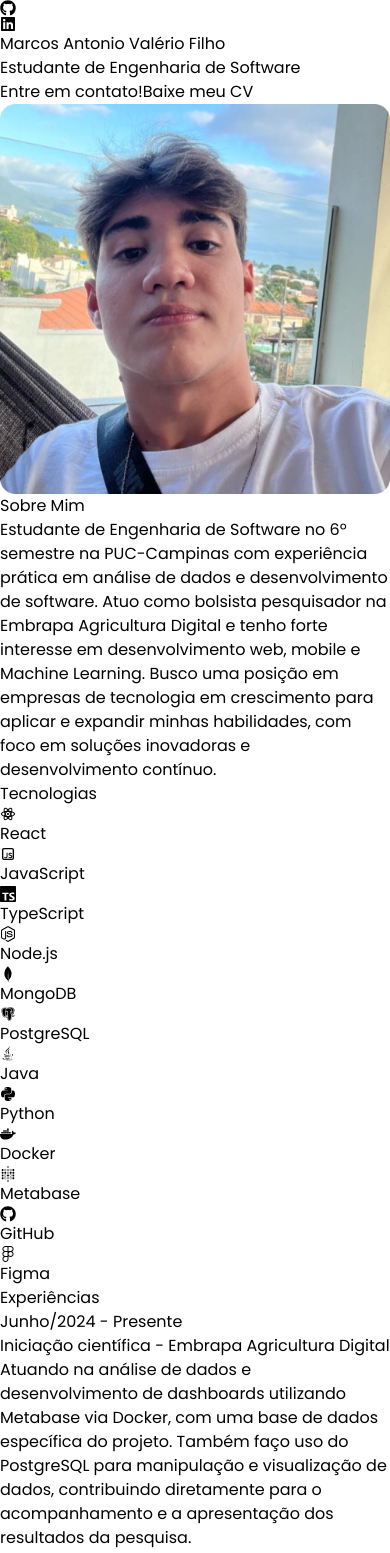
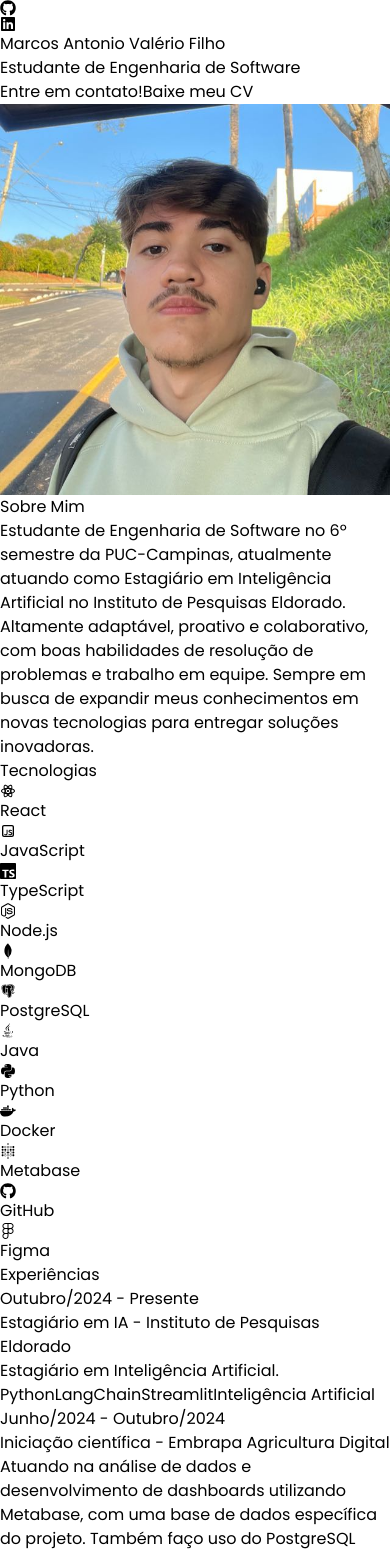
Before and after one commit to marcosvaleriofilho/portfolio-marcos, a React (Vite) app: page / in a window 390 px wide. Shown: the top 1553 px of the page. Built offline with nearby package versions, Linux system fonts and the light colour scheme.

Commit message:
feat: curriculum and style changes

```diff
--- a/src/App.jsx
+++ b/src/App.jsx
@@ -11,7 +11,7 @@ const App = () => {
     <div className="overflow-x-hidden text-neutral-300 antialised selection:bg-cyan-300 selection:text-cyab=900">
       <div className="fixed top-0 -z-10 h-full w-full">
 
-      <div class="absolute top-0 z-[-2] h-screen w-screen bg-neutral-900 bg-[radial-gradient(ellipse_80%_80%_at_50%_-20%,rgba(50,50,150,0.5),rgba(10,10,20,0.8))]"></div>
+      <div className="absolute top-0 z-[-2] h-screen w-screen bg-neutral-900 bg-[radial-gradient(ellipse_80%_80%_at_50%_-20%,rgba(100,50,150,0.6),rgba(30,30,60,0.9))]"></div>
 
       </div>
 
--- a/src/components/About.jsx
+++ b/src/components/About.jsx
@@ -5,14 +5,13 @@ const About = () => {
     <div className="border-b-4 border-neutral-700 border-opacity-5 pb-4">
       <motion.h2 initial={{y: -50, opacity: 0}} animate={{y:0, opacity:1}} transition={{duration: 1, delay: 1}}  className="my-10 text-center text-4xl">
         Sobre
-        <span className="text-neutral-300 text-opacity-20"> Mim</span>
-      </motion.h2>
+        <span className="text-purple-300"> Mim</span>
+        </motion.h2>
       <div className="flex flex-wrap items-center justify-center">
         <motion.div  whileInView={{opacity: 1, y: 0,}} initial={{opacity: 0, y: 100}} transition={{duration: 1, delay: 1}} className='w-full'>
           <div className='flex items-center justify-center'>
             <p className='max-w-6xl text-center my-10 mb-20'>
-            Estudante de Engenharia de Software no 6º semestre na PUC-Campinas com experiência prática em análise de dados e desenvolvimento de software. Atuo como bolsista pesquisador na Embrapa Agricultura Digital e tenho forte interesse em desenvolvimento web, mobile e Machine Learning. Busco uma posição em empresas de tecnologia em crescimento para aplicar e expandir minhas habilidades, com foco em soluções inovadoras e desenvolvimento contínuo.
-            </p>
+            Estudante de Engenharia de Software no 6º semestre da PUC-Campinas, atualmente atuando como Estagiário em Inteligência Artificial no Instituto de Pesquisas Eldorado. Altamente adaptável, proativo e colaborativo, com boas habilidades de resolução de problemas e trabalho em equipe. Sempre em busca de expandir meus conhecimentos em novas tecnologias para entregar soluções inovadoras.            </p>
           </div>
         </motion.div>
       </div>
--- a/src/components/Experience.jsx
+++ b/src/components/Experience.jsx
@@ -1,5 +1,5 @@
 import { EXPERIENCES } from "../constants";
-import {motion} from "framer-motion"
+import {motion} from "framer-motion";
 
 const Experience = () => {
   return (
@@ -8,20 +8,26 @@ const Experience = () => {
             <div>
                 {EXPERIENCES.map((experience,index) => (
                     <div key={index} className="items-center py-8 mb-8 flex flex-wrap lg:justify-center">
-                        <motion.div whileInView={{opacity: 1, x: 0,}} initial={{opacity: 0, x: -100}} transition={{duration: 1, delay: .5}} className="w-full lg:w-1/4">
+                        <motion.div whileInView={{opacity: 1, x: 0}} initial={{opacity: 0, x: -100}} transition={{duration: 1, delay: .5}} className="w-full lg:w-1/4">
                             <p className="mb-2 text-md font-semibold text-neutral-100">{experience.year}</p>
                         </motion.div>
-                        <motion.div whileInView={{opacity: 1, x: 0,}} initial={{opacity: 0, x: 100}} transition={{duration: 1, delay: .5}} className="w-full max-w-xl lg:w-3/4">
+                        <motion.div whileInView={{opacity: 1, x: 0}} initial={{opacity: 0, x: 100}} transition={{duration: 1, delay: .5}} className="w-full max-w-xl lg:w-3/4">
                             <h6 className="mb-2 text-neutral-100 font-semibold">
                                 {experience.role} -{" "}
-                                <span className="text-md text-green-600">
+                                <span
+                                    className={`text-md ${
+                                        experience.company === "Instituto de Pesquisas Eldorado"
+                                        ? "text-orange-600" // Cor laranja para Eldorado
+                                        : "text-green-600"  // Cor verde para outras empresas
+                                    }`}
+                                >
                                     {experience.company}
                                 </span>
                             </h6>
                             <p className="mb-4 text-neutral-500">{experience.description}</p>
-                            {experience.technologies.map((tech,index) =>(
+                            {experience.technologies.map((tech, index) => (
                                 <span key={index} className="text-sm font-medium mr-2 rounded bg-neutral-800 bg-opacity-25 px-2 py-1">{tech}</span>
-                            ) )}
+                            ))}
                         </motion.div>
                     </div>
                 ))}
@@ -30,4 +36,4 @@ const Experience = () => {
   );
 };
 
-export default Experience
+export default Experience;
--- a/src/components/Hero.jsx
+++ b/src/components/Hero.jsx
@@ -1,6 +1,6 @@
 import profilePic from '../assets/marcos.png';
 import cvFile from '../assets/[PT-BR]CVMarcosValerio-2.pdf';
-import {motion} from "framer-motion";
+import { motion } from "framer-motion";
 
 const Hero = () => {
   const scrollToContact = () => {
@@ -11,11 +11,11 @@ const Hero = () => {
   };
 
   const container = (delay) => ({
-    hidden: {x: -100, opacity:0},
+    hidden: { x: -100, opacity: 0 },
     visible: {
       x: 0,
       opacity: 1,
-      transition: {duration: 0.5, delay: delay}
+      transition: { duration: 0.5, delay: delay }
     }
   })
 
@@ -32,9 +32,9 @@ const Hero = () => {
             </motion.span>
             <div className="flex flex-col lg:flex-row items-center lg:items-start">
               <motion.button
-              variants={container(1)} initial="hidden" animate="visible"
+                variants={container(1)} initial="hidden" animate="visible"
                 onClick={scrollToContact}
-                className="border-4 border-neutral-300 border-opacity-5 text-white font-bold py-3 px-4 rounded hover:bg-blue-900 hover:bg-opacity-50 hover:text-white transition-colors duration-300 mr-4"
+                className="border-4 border-purple-300 border-opacity-5 text-white font-bold py-3 px-4 rounded hover:bg-blue-900 hover:bg-opacity-50 hover:text-white transition-colors duration-300 mr-4"
               >
                 Entre em contato!
               </motion.button>
@@ -42,7 +42,7 @@ const Hero = () => {
                 variants={container(1)} initial="hidden" animate="visible"
                 href={cvFile}
                 download="[PT-BR]CVMarcosValerio-2.pdf"
-                className="my-8 mt-4 lg:mt-0 text-white font-semibold bg-opacity-5 py-4 px-4 rounded bg-neutral-300 hover:bg-blue-900 hover:bg-opacity-50"
+                className="my-8 mt-4 lg:mt-0 text-white font-semibold bg-opacity-5 py-4 px-4 rounded bg-purple-300 hover:bg-blue-900 hover:bg-opacity-50"
               >
                 Baixe meu CV
               </motion.a>
@@ -51,8 +51,14 @@ const Hero = () => {
         </div>
         <div className='w-full lg:w-1/2 lg:p-8'>
           <div className='flex justify-center'>
-            <motion.img initial={{x: 100, opacity: 0}} animate={{x:0, opacity:1}} transition={{duration: 1, delay: 1.2}}
-            src={profilePic} alt='Marcos Filho'/>
+            <motion.img
+              initial={{ x: 100, opacity: 0 }}
+              animate={{ x: 0, opacity: 1 }}
+              transition={{ duration: 1, delay: 1.2 }}
+              src={profilePic}
+              alt='Marcos Filho'
+              className='w-80 h-80 lg:w-96 lg:h-96 max-w-full max-h-full' // Tamanho intermediário
+            />
           </div>
         </div>
       </div>
--- a/src/components/Technologies.jsx
+++ b/src/components/Technologies.jsx
@@ -46,7 +46,7 @@ const Technologies = () => {
           <motion.div
           whileInView={{opacity: 1, y: 0,}} initial={{opacity: 0, y: 100}} transition={{duration: 1, delay: .5}}
             key={index}
-            className={`relative flex flex-col items-center space-y-2 rounded-2xl bg-neutral-800 bg-opacity-15 p-4 overflow-hidden group`}
+            className={`relative flex flex-col items-center space-y-2 rounded-2xl bg-neutral-900 bg-opacity-15 p-4 overflow-hidden group`}
           >
             <div
               className={`absolute inset-0 ${tech.bgColor} opacity-0 group-hover:opacity-50 transition-opacity`}
--- a/src/constants/index.js
+++ b/src/constants/index.js
@@ -7,10 +7,17 @@ import project5 from "../assets/projects/project-5.jpg";
 
 export const EXPERIENCES = [
   {
-    year: "Junho/2024 - Presente",
+    year: "Outubro/2024 - Presente",
+    role: "Estagiário em IA",
+    company: "Instituto de Pesquisas Eldorado",
+    description: `Estagiário em Inteligência Artificial.`,
+    technologies: ["Python", "LangChain", "Streamlit","Inteligência Artificial"],
+  },
+  {
+    year: "Junho/2024 - Outubro/2024",
     role: "Iniciação científica",
     company: "Embrapa Agricultura Digital",
-    description: `Atuando na análise de dados e desenvolvimento de dashboards utilizando Metabase via Docker, com uma base de dados específica do projeto. Também faço uso do PostgreSQL para manipulação e visualização de dados, contribuindo diretamente para o acompanhamento e a apresentação dos resultados da pesquisa.`,
+    description: `Atuando na análise de dados e desenvolvimento de dashboards utilizando Metabase, com uma base de dados específica do projeto. Também faço uso do PostgreSQL para manipulação e visualização de dados, contribuindo diretamente para o acompanhamento e a apresentação dos resultados da pesquisa.`,
     technologies: ["Docker", "PostgreSQL", "Metabase", "Apache Superset"],
   },
   {
@@ -32,11 +39,11 @@ export const PROJECTS = [
     technologies: ["HTML", "TailwindCSS", "React", "GitHub", "Vercel", ],
   },
   {
-    title: "SportIn",
+    title: "TravelTab",
     image: project2,
     description:
-      "Um projeto ainda em desenvolvimento sobre uma plataforma para gerar conexões de atletas do mundo inteiro. Ideia inspirada a partir das olimpíadas de Paris.",
-    technologies: ["Angular", "Java SpringBoot"],
+      "Projeto em desenvolvimento para o Projeto Integrador VI da faculdade, aplicativo de gestão de viagens em grupo. Desenvolvido em React Native com uma API SpringBoot com um banco MongoDB.",
+    technologies: ["React Native","Expo","TypeScript","MongoDB", "Java SpringBoot"],
   },
   {
     title: "ReconAI",
```
Also changed, not shown: src/assets/marcos.png, src/assets/projects/project-2.jpg.
